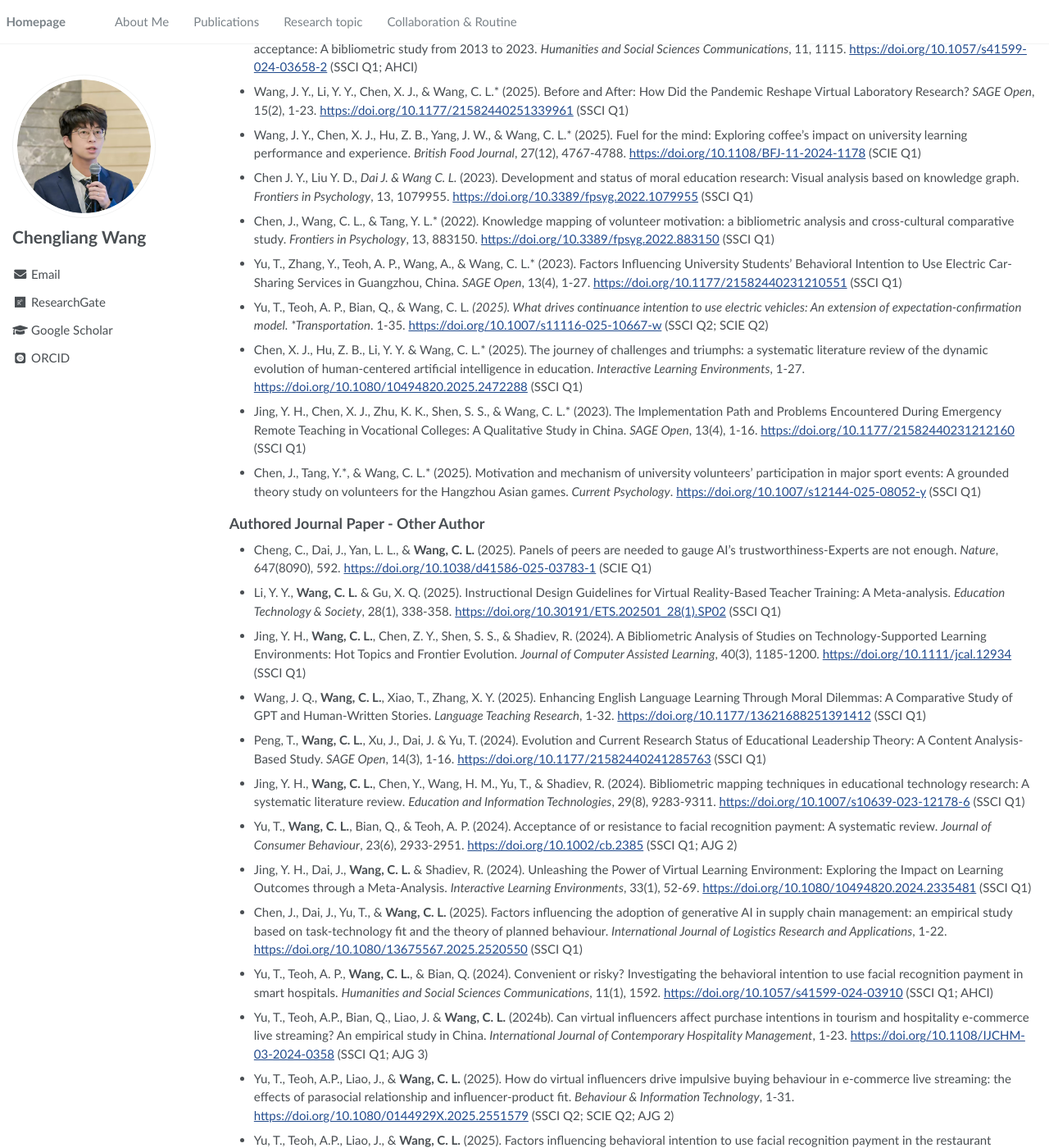
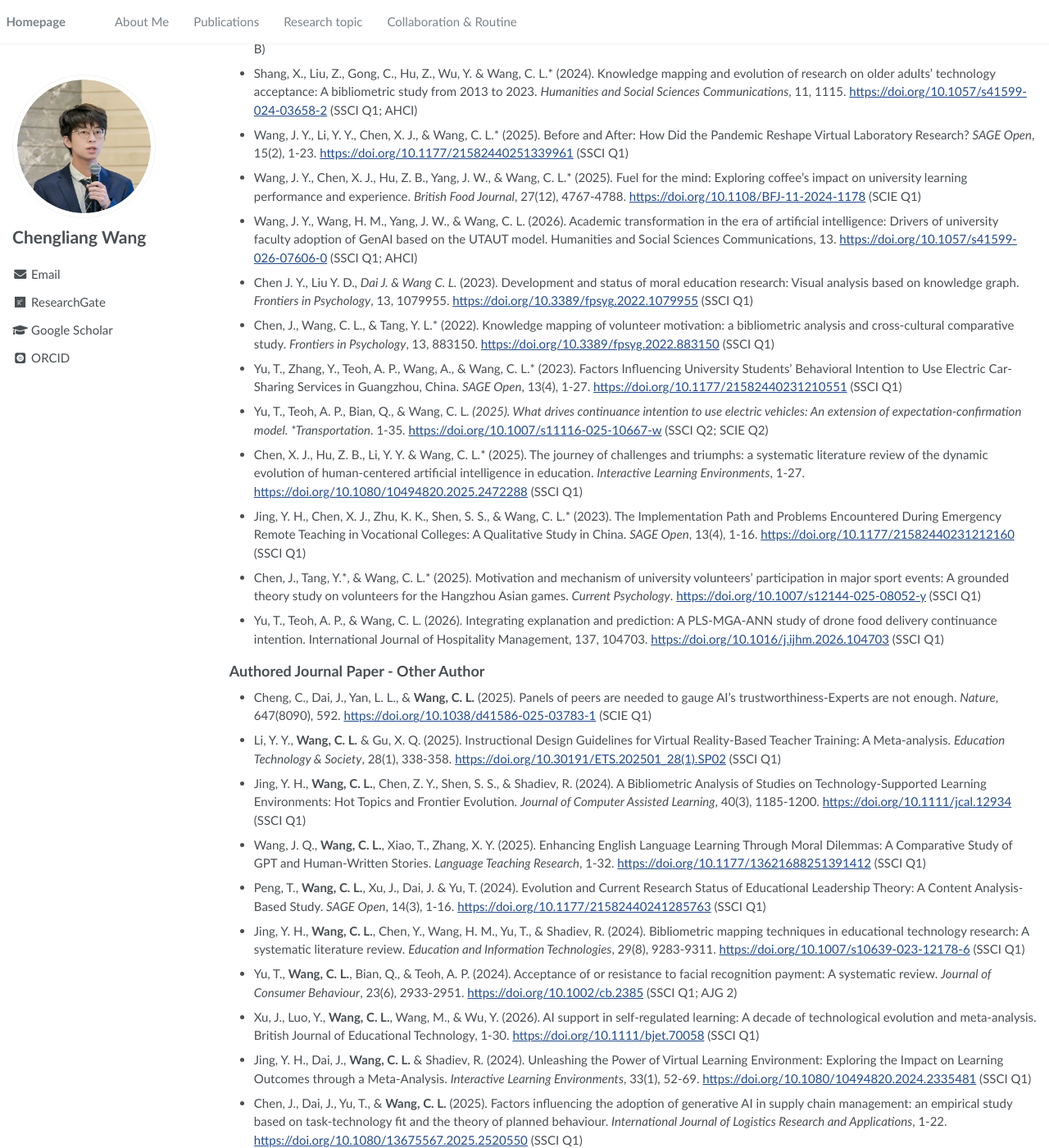
Before and after one commit to wcledutech/wcledutech.github.io, a Jekyll site: the page built from _pages/publications.md, in a window 1280 px wide and 1400 px high, scrolled down 1833 px. Shown: the whole window at 82% size. Built offline with Jekyll 4.4.1, drawn with Linux system fonts in a browser that asks for light colours; some web fonts are replaced; some of the changed text lies outside the part shown.

Commit message:
Update publications.md

```diff
--- a/_pages/publications.md
+++ b/_pages/publications.md
@@ -22,7 +22,8 @@ author_profile: true
 ## Authored Journal Paper - Corresponding Author
 - Chen, X. J., Hu, Z. B., & Wang, C. L.* (2024). Empowering Education Development through AIGC: A Systematic Literature Review. *Education and Information Technologies*, 29, 17485-17537. [https://doi.org/10.1007/s10639-024-12549-7](https://doi.org/10.1007/s10639-024-12549-7) (SSCI Q1; ESI 0.1 % hot paper; ESI 1% highly cited paper🏆)
 - Jing, Y. H., Wang, H. M., Chen, X. J., & Wang, C. L.* (2024). What factors will affect the effectiveness of using ChatGPT to solve programming problems? A quasi-experimental study. *Humanities & Social Sciences Communications*, 11, 319. [https://doi.org/10.1057/s41599-024-02751-w](https://doi.org/10.1057/s41599-024-02751-w) (SSCI Q1; AHCI; ESI 0.1 % hot paper🔥 in 2025; ESI 1% highly cited paper🏆)
-- Yu, T., Dai, J., Chen, X. J., & Wang, C. L.* (2026). To use or not to use? Generative AI adoption in Chinese business schools. *The International Journal of Management Education*, 24(1), 101323. [https://doi.org/10.1016/j.ijme.2025.101323](https://doi.org/10.1016/j.ijme.2025.101323) (SSCI Q1; AJG 2)
+- Yu, T., Dai, J., Chen, X. J., & Wang, C. L*. (2026). From information evaluation to technology use: Generative AI adoption in Chinese business schools. The International Journal of Management Education, 24(3), 101430. [https://doi.org/10.1016/j.ijme.2026.101430](https://doi.org/10.1016/j.ijme.2026.101430) (SSCI Q1)
+- Yu, T., Dai, J., Chen, X. J., & Wang, C. L.* (2026). To use or not to use? Generative AI adoption in Chinese business schools. *The International Journal of Management Education*, 24(1), 101323. [https://doi.org/10.1016/j.ijme.2025.101323](https://doi.org/10.1016/j.ijme.2025.101323) (SSCI Q1)
 - Chen, X. J., Yu, T., Jian, D., Jing, Y. H.* & Wang, C. L. (2025). Unveiling Learners’ Intentions toward Influencer-led Education: An Integration of Qualitative and Quantitative Analysis. *Interactive Learning Environments*. [https://doi.org/10.1080/10494820.2024.2444533](https://doi.org/10.1080/10494820.2024.2444533) (SSCI Q1; ESI 1% highly cited paper🏆)
 - Dai, J., Zhang, X., & Wang, C. L.* (2024). A metaanalysis of learners’ continuance intention toward online education platforms. *Education and Information Technologies*, 29, 21833-21868. [https://doi.org/10.1007/s10639-024-12654-7](https://doi.org/10.1007/s10639-024-12654-7) (SSCI Q1; ESI 0.1 % hot paper; ESI 1% highly cited paper🏆)
 - Shang, X., Liu, Z., Gong, C., He, Z., & Wang, C. L.* (2025). From Perception to Trust: The Multidimensional Landscape of Anthropomorphism in Robotics. *International Journal of Human-Computer Interaction*, 1-23. [https://doi.org/10.1080/10447318.2025.2504198](https://doi.org/10.1080/10447318.2025.2504198) (SSCI Q1; SCIE Q1; CCF-B)
@@ -38,6 +39,7 @@ author_profile: true
 - Shang, X., Liu, Z., Gong, C., Hu, Z., Wu, Y. & Wang, C. L.* (2024). Knowledge mapping and evolution of research on older adults’ technology acceptance: A bibliometric study from 2013 to 2023. *Humanities and Social Sciences Communications*, 11, 1115. [https://doi.org/10.1057/s41599-024-03658-2](https://doi.org/10.1057/s41599-024-03658-2) (SSCI Q1; AHCI)
 - Wang, J. Y., Li, Y. Y., Chen, X. J., & Wang, C. L.* (2025). Before and After: How Did the Pandemic Reshape Virtual Laboratory Research? *SAGE Open*, 15(2), 1-23. [https://doi.org/10.1177/21582440251339961](https://doi.org/10.1177/21582440251339961) (SSCI Q1)
 - Wang, J. Y., Chen, X. J., Hu, Z. B., Yang, J. W., & Wang, C. L.* (2025). Fuel for the mind: Exploring coffee’s impact on university learning performance and experience. *British Food Journal*, 27(12), 4767-4788. [https://doi.org/10.1108/BFJ-11-2024-1178](https://doi.org/10.1108/BFJ-11-2024-1178) (SCIE Q1)
+- Wang, J. Y., Wang, H. M., Yang, J. W., & Wang, C. L. (2026). Academic transformation in the era of artificial intelligence: Drivers of university faculty adoption of GenAI based on the UTAUT model. Humanities and Social Sciences Communications, 13. [https://doi.org/10.1057/s41599-026-07606-0](https://doi.org/10.1057/s41599-026-07606-0) (SSCI Q1; AHCI)
 - Chen J. Y., Liu Y. D.*, Dai J. & Wang C. L.* (2023). Development and status of moral education research: Visual analysis based on knowledge graph. *Frontiers in Psychology*, 13, 1079955. [https://doi.org/10.3389/fpsyg.2022.1079955](https://doi.org/10.3389/fpsyg.2022.1079955) (SSCI Q1)
 - Chen, J., Wang, C. L., & Tang, Y. L.* (2022). Knowledge mapping of volunteer motivation: a bibliometric analysis and cross-cultural comparative study. *Frontiers in Psychology*, 13, 883150. [https://doi.org/10.3389/fpsyg.2022.883150](https://doi.org/10.3389/fpsyg.2022.883150) (SSCI Q1)
 - Yu, T., Zhang, Y., Teoh, A. P., Wang, A., & Wang, C. L.* (2023). Factors Influencing University Students’ Behavioral Intention to Use Electric Car-Sharing Services in Guangzhou, China. *SAGE Open*, 13(4), 1-27. [https://doi.org/10.1177/21582440231210551](https://doi.org/10.1177/21582440231210551) (SSCI Q1)
@@ -45,6 +47,7 @@ author_profile: true
 - Chen, X. J., Hu, Z. B., Li, Y. Y. & Wang, C. L.* (2025). The journey of challenges and triumphs: a systematic literature review of the dynamic evolution of human-centered artificial intelligence in education. *Interactive Learning Environments*, 1-27. [https://doi.org/10.1080/10494820.2025.2472288](https://doi.org/10.1080/10494820.2025.2472288) (SSCI Q1)
 - Jing, Y. H., Chen, X. J., Zhu, K. K., Shen, S. S., & Wang, C. L.* (2023). The Implementation Path and Problems Encountered During Emergency Remote Teaching in Vocational Colleges: A Qualitative Study in China. *SAGE Open*, 13(4), 1-16. [https://doi.org/10.1177/21582440231212160](https://doi.org/10.1177/21582440231212160) (SSCI Q1)
 - Chen, J., Tang, Y.\*, & Wang, C. L.\* (2025). Motivation and mechanism of university volunteers' participation in major sport events: A grounded theory study on volunteers for the Hangzhou Asian games. *Current Psychology*. [https://doi.org/10.1007/s12144-025-08052-y](https://doi.org/10.1007/s12144-025-08052-y) (SSCI Q1)
+- Yu, T., Teoh, A. P., & Wang, C. L. (2026). Integrating explanation and prediction: A PLS-MGA-ANN study of drone food delivery continuance intention. International Journal of Hospitality Management, 137, 104703. [https://doi.org/10.1016/j.ijhm.2026.104703](https://doi.org/10.1016/j.ijhm.2026.104703) (SSCI Q1)
 
 ## Authored Journal Paper - Other Author
 - Cheng, C., Dai, J., Yan, L. L., & **Wang, C. L.** (2025). Panels of peers are needed to gauge AI’s trustworthiness-Experts are not enough. *Nature*, 647(8090), 592. [https://doi.org/10.1038/d41586-025-03783-1](https://doi.org/10.1038/d41586-025-03783-1) (SCIE Q1)
@@ -54,6 +57,7 @@ author_profile: true
 - Peng, T., **Wang, C. L.**, Xu, J., Dai, J. & Yu, T. (2024). Evolution and Current Research Status of Educational Leadership Theory: A Content Analysis-Based Study. *SAGE Open*, 14(3), 1-16. [https://doi.org/10.1177/21582440241285763](https://doi.org/10.1177/21582440241285763) (SSCI Q1)
 - Jing, Y. H., **Wang, C. L.**, Chen, Y., Wang, H. M., Yu, T., & Shadiev, R. (2024). Bibliometric mapping techniques in educational technology research: A systematic literature review. *Education and Information Technologies*, 29(8), 9283-9311. [https://doi.org/10.1007/s10639-023-12178-6](https://doi.org/10.1007/s10639-023-12178-6) (SSCI Q1)
 - Yu, T., **Wang, C. L.**, Bian, Q., & Teoh, A. P. (2024). Acceptance of or resistance to facial recognition payment: A systematic review. *Journal of Consumer Behaviour*, 23(6), 2933-2951. [https://doi.org/10.1002/cb.2385](https://doi.org/10.1002/cb.2385) (SSCI Q1; AJG 2)
+- Xu, J., Luo, Y., **Wang, C. L.**, Wang, M., & Wu, Y. (2026). AI support in self-regulated learning: A decade of technological evolution and meta-analysis. British Journal of Educational Technology, 1-30. [https://doi.org/10.1111/bjet.70058](https://doi.org/10.1111/bjet.70058) (SSCI Q1)
 - Jing, Y. H., Dai, J., **Wang, C. L.** & Shadiev, R. (2024). Unleashing the Power of Virtual Learning Environment: Exploring the Impact on Learning Outcomes through a Meta-Analysis. *Interactive Learning Environments*, 33(1), 52-69. [https://doi.org/10.1080/10494820.2024.2335481](https://doi.org/10.1080/10494820.2024.2335481) (SSCI Q1)
 - Chen, J., Dai, J., Yu, T., & **Wang, C. L.** (2025). Factors influencing the adoption of generative AI in supply chain management: an empirical study based on task-technology fit and the theory of planned behaviour. *International Journal of Logistics Research and Applications*, 1-22. [https://doi.org/10.1080/13675567.2025.2520550](https://doi.org/10.1080/13675567.2025.2520550) (SSCI Q1)
 - Yu, T., Teoh, A. P., **Wang, C. L.**, & Bian, Q. (2024). Convenient or risky? Investigating the behavioral intention to use facial recognition payment in smart hospitals. *Humanities and Social Sciences Communications*, 11(1), 1592. [https://doi.org/10.1057/s41599-024-03910](https://doi.org/10.1057/s41599-024-03910) (SSCI Q1; AHCI)
```
